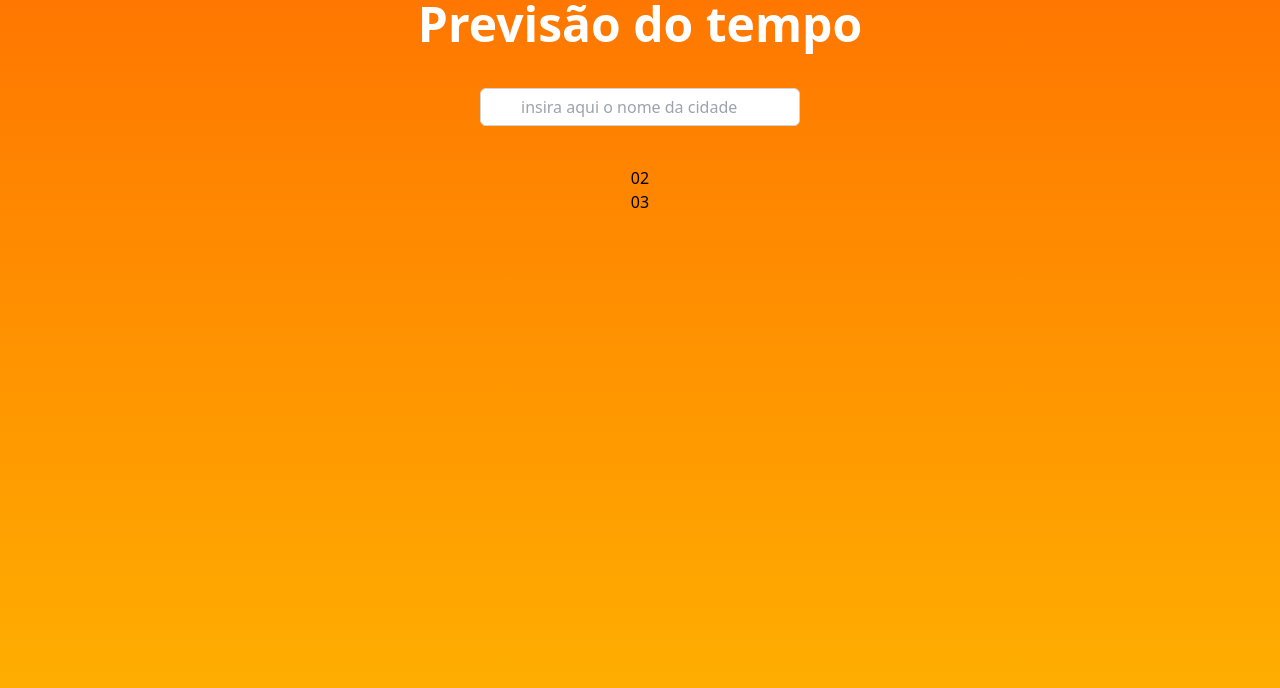
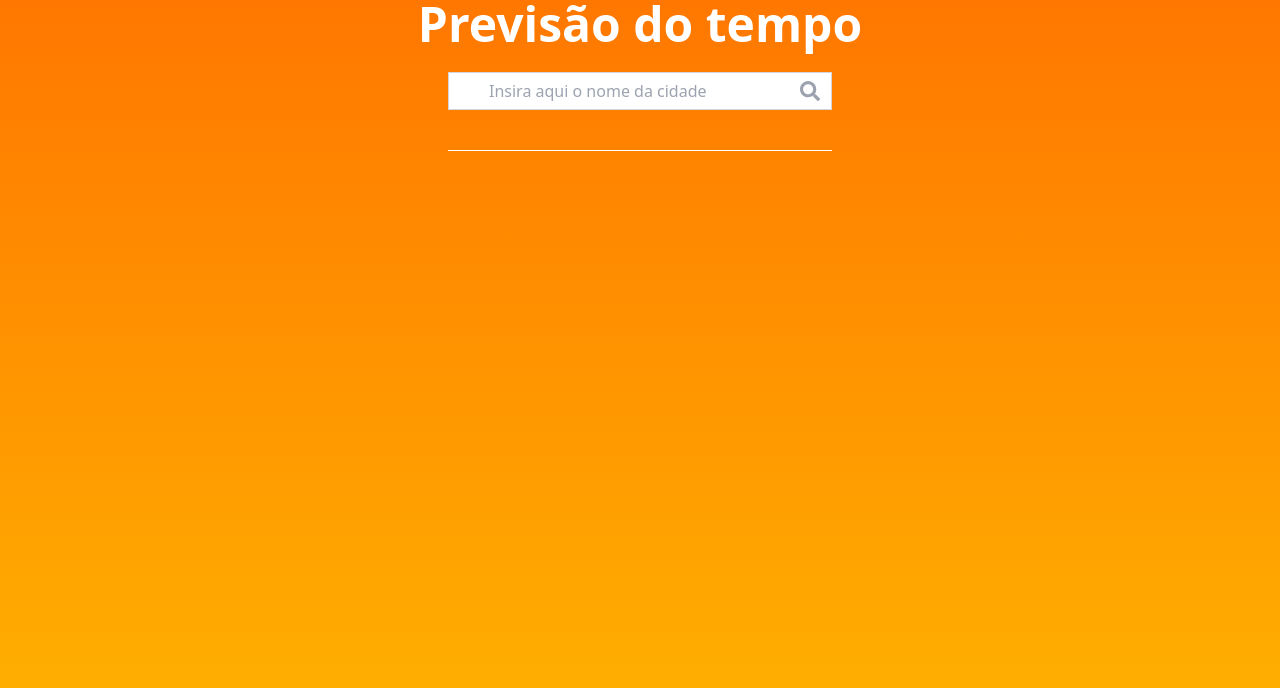
Before and after one commit to rcmilan/kata-forecast, a React (Vite) app: page / in a window 1280 px wide. Shown: the top 688 px of the page. Built offline with nearby package versions, Linux system fonts and the light colour scheme.

Commit message:
hr component

```diff
--- a/package.json
+++ b/package.json
@@ -10,7 +10,8 @@
   },
   "dependencies": {
     "react": "^18.2.0",
-    "react-dom": "^18.2.0"
+    "react-dom": "^18.2.0",
+    "react-icons": "^4.8.0"
   },
   "devDependencies": {
     "@types/react": "^18.0.27",
--- a/src/App.tsx
+++ b/src/App.tsx
@@ -6,11 +6,10 @@ function App() {
     <div className="flex flex-col items-center">
       <Heading>Previsão do tempo</Heading>
 
-      <div className="m-10">
-        <SearchInput placeholder="insira aqui o nome da cidade" />
+      <div className="mt-6">
+        <SearchInput placeholder="Insira aqui o nome da cidade" width="w-96" />
+        <hr className="mt-10 mb-10 flex-grow border-t border-white" />
       </div>
-      <div>02</div>
-      <div>03</div>
     </div>
   );
 }
--- a/src/components/searchInput/index.tsx
+++ b/src/components/searchInput/index.tsx
@@ -1,18 +1,22 @@
-type Props = {
+import { InputHTMLAttributes } from "react";
+import { FaSearch } from "react-icons/fa";
+
+interface Props extends InputHTMLAttributes<HTMLInputElement> {
   placeholder: string;
   width?: string;
-};
+}
 
-function Index({ placeholder, width = "w-80" }: Props) {
+function Index({ placeholder, width = "w-full", ...rest }: Props) {
   return (
     <div className={`relative ${width}`}>
       <input
-        className="py-2 pl-10 pr-3 block w-full border border-gray-300 rounded-md leading-5 bg-white focus:outline-none focus:ring-2 focus:ring-blue-100 focus:border-blue-100"
+        className="py-2 pl-10 pr-3 block w-full border border-gray-300 rounded-none leading-5 bg-white focus:outline-none focus:ring-2 focus:ring-orange-100 focus:border-orange-100 sm:max-w-sm"
         placeholder={placeholder}
+        {...rest}
       />
-      {/* <div className="absolute inset-y-0 right-0 pr-3 flex items-center pointer-events-none">
-        <SearchIcon className="h-5 w-5 text-gray-400" />
-      </div> */}
+      <div className="absolute inset-y-0 right-0 pr-3 flex items-center pointer-events-none">
+        <FaSearch className="h-5 w-5 text-gray-400" />
+      </div>
     </div>
   );
 }
```
Also changed, not shown: 1 other file (tests, documents, lock files or other folders).
